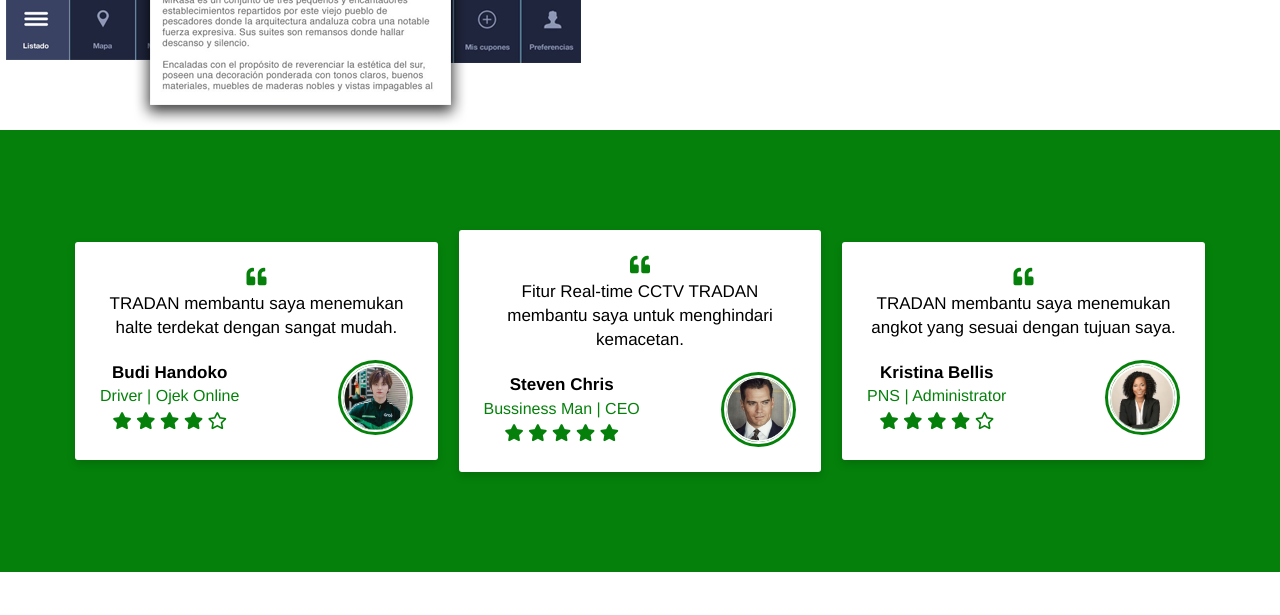
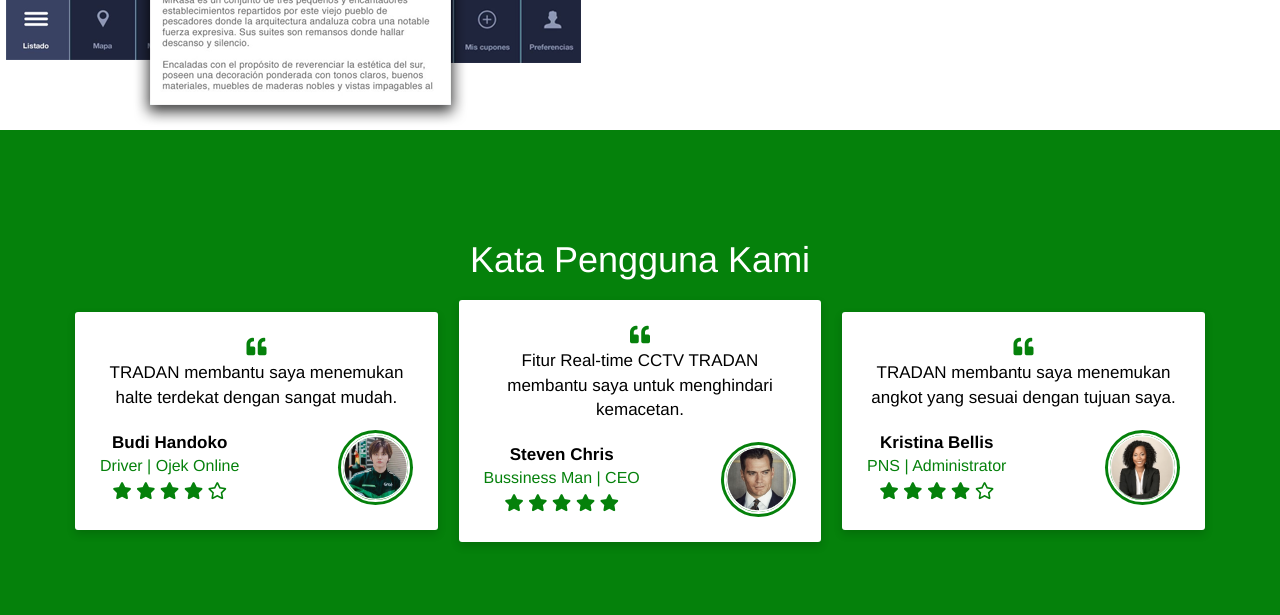
Before and after one commit to TaysTyas/TKPPL-UAS-DSW, a plain HTML site: page index.html in a window 1280 px wide. Shown: the part 1803-2418 px from the top of the page. Drawn offline with Linux system fonts and the light colour scheme.

Commit message:
menambah judul pada bagian testimoni

```diff
--- a/css/styles.css
+++ b/css/styles.css
@@ -225,6 +225,12 @@ display:block;
 .subscribe h2{
 color:#fff;
 }
+.subscribe h1{
+  color:#fff;
+  text-align: center;
+  padding: 10px;
+  margin-top: auto;
+  }
 .subscribe input{
 padding: 20px 10px;
 width: 350px;
--- a/index.html
+++ b/index.html
@@ -193,8 +193,9 @@
       <div class="container">
 
         <div class="row">
+          <h1>Kata Pengguna Kami</h1>
+          <div class="wrapper">
 
-          <div class="wrapper">
             <div class="box">
               <i class="fas fa-quote-left quote"></i>
               <p>TRADAN membantu saya menemukan halte terdekat dengan sangat mudah.</p>
```
